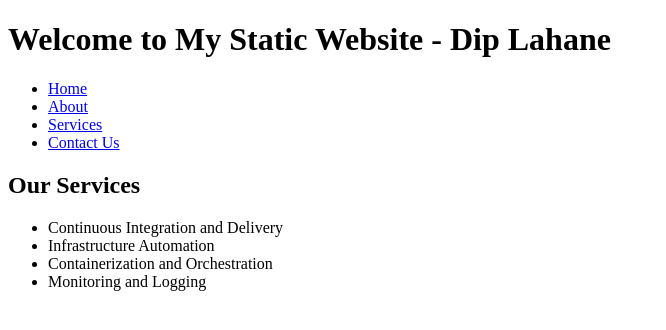
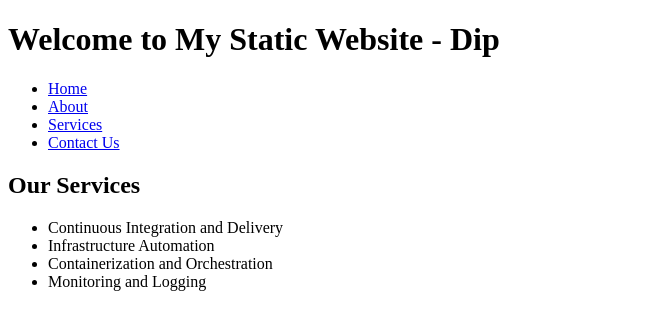
Before and after one commit to Diplahane/Jenkins-CI-CD-Pipeline-with-Docker-and-GitHub, a plain HTML site: page index.html in a window 1280 px wide. Shown: the whole page, without its empty margins (0-666 px from the left). Drawn offline with Linux system fonts and the light colour scheme.

Commit message:
Update index.html

```diff
--- a/index.html
+++ b/index.html
@@ -5,7 +5,7 @@
   </head>
   <body>
     <header>
-      <h1>Welcome to My Static Website - Dip Lahane</h1>
+      <h1>Welcome to My Static Website - Dip</h1>
     </header>
     <nav>
       <ul>
```
